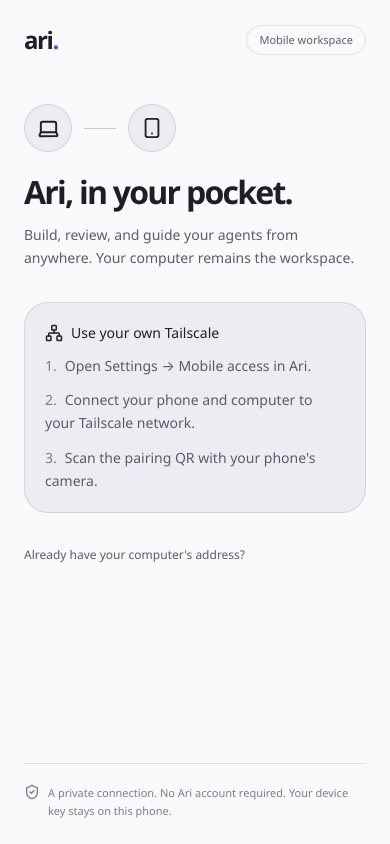
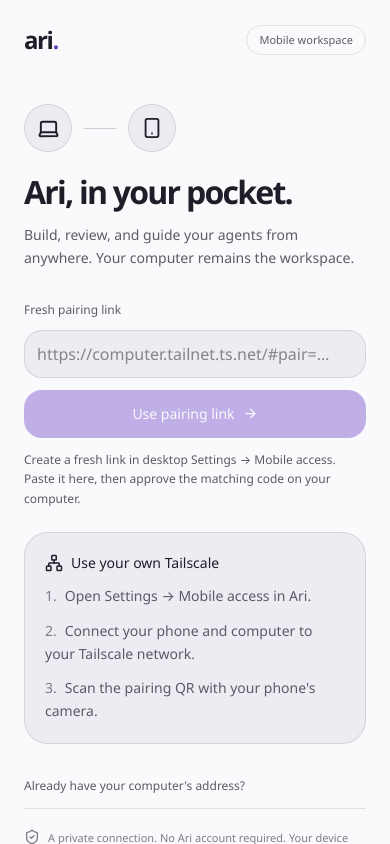
Before and after one commit to j35dev/Ari, a React (Vite) app in the folder apps/mobile/: page / in a window 390 px wide. Built offline with nearby package versions, Linux system fonts and the light colour scheme.

Commit message:
fix(ui): pair the installed mobile app without leaving it

```diff
--- a/apps/mobile/src/App.tsx
+++ b/apps/mobile/src/App.tsx
@@ -42,7 +42,7 @@ export function App(): ReactNode {
     app.origin === null ||
     (invitation !== null && app.connection !== 'connected')
   ) {
-    return <PairScreen key={invitation} invitationId={invitation} />
+    return <PairScreen key={invitation} invitationId={invitation} onInvitation={setInvitation} />
   }
   return <AppShell />
 }
--- a/apps/mobile/src/features/pair/PairScreen.tsx
+++ b/apps/mobile/src/features/pair/PairScreen.tsx
@@ -4,14 +4,25 @@ import { useApp } from '../../lib/app-state'
 import { IS_CONNECT_BUILD } from '../../lib/connect'
 
 /** Pairing is a deliberate desktop approval with the same confirmation code on both screens. */
-export function PairScreen({ invitationId }: { invitationId: string | null }): ReactNode {
+export function PairScreen({
+  invitationId,
+  onInvitation,
+}: {
+  invitationId: string | null
+  onInvitation: (invitationId: string) => void
+}): ReactNode {
   const app = useApp()
+  const installed =
+    window.matchMedia?.('(display-mode: standalone)').matches === true ||
+    (navigator as Navigator & { standalone?: boolean }).standalone === true
   const revoked = app.connection === 'revoked'
   const missingDevice = app.connection === 'unknown-device'
   const recovering = revoked || missingDevice
   const [name, setName] = useState(
     /iPhone|iPad/.test(navigator.userAgent)
-      ? 'My iPhone'
+      ? installed
+        ? 'My iPhone app'
+        : 'My iPhone'
       : navigator.userAgent.includes('Android')
         ? 'My Android'
         : 'My browser',
@@ -19,6 +30,7 @@ export function PairScreen({ invitationId }: { invitationId: string | null }): R
   const [busy, setBusy] = useState(false)
   const [failure, setFailure] = useState<string | null>(null)
   const [address, setAddress] = useState('')
+  const [link, setLink] = useState('')
   async function pair(): Promise<void> {
     if (invitationId === null || busy) return
     setBusy(true)
@@ -48,6 +60,27 @@ export function PairScreen({ invitationId }: { invitationId: string | null }): R
       )
     }
   }
+  function useLink(): void {
+    setFailure(null)
+    try {
+      const url = new URL(link.trim())
+      if (url.protocol !== 'https:' || url.username || url.password)
+        throw new Error('Use the full HTTPS pairing link from desktop Mobile access settings.')
+      if (url.origin !== location.origin)
+        throw new Error(
+          'This link belongs to another address. Use a pairing link for this Ari app’s computer.',
+        )
+      const invitation = new URLSearchParams(url.hash.slice(1)).get('pair')
+      if (!invitation?.trim())
+        throw new Error(
+          'This address has no pairing code. Copy a fresh pairing link from your computer.',
+        )
+      setLink('')
+      onInvitation(invitation)
+    } catch (error) {
+      setFailure(error instanceof Error ? error.message : 'Enter a fresh pairing link.')
+    }
+  }
   return (
     <div className="mobile-shell overflow-y-auto px-6 pb-[max(1.5rem,env(safe-area-inset-bottom))] pt-[max(1.5rem,env(safe-area-inset-top))]">
       <header className="flex items-center justify-between">
@@ -74,7 +107,9 @@ export function PairScreen({ invitationId }: { invitationId: string | null }): R
               ? 'Pair this phone again.'
               : 'Reconnect this phone.'
             : invitationId === null
-              ? 'Ari, in your pocket.'
+              ? installed
+                ? 'Connect this app.'
+                : 'Ari, in your pocket.'
               : 'Make this phone yours.'}
         </h1>
         <p className="mt-3 text-sm leading-relaxed text-fg-muted">
@@ -85,7 +120,9 @@ export function PairScreen({ invitationId }: { invitationId: string | null }): R
                 ? 'This phone’s access was revoked. Scan a fresh pairing QR in desktop Settings → Mobile access, then approve this phone again. Retrying the old connection cannot restore access.'
                 : 'Your computer no longer recognizes this phone. Scan a fresh pairing QR in desktop Settings → Mobile access, then approve this phone again.'
             : invitationId === null
-              ? 'Build, review, and guide your agents from anywhere. Your computer remains the workspace.'
+              ? installed
+                ? 'On iPhone, this Home Screen app has its own secure storage. Pair it once here, even if Safari is already connected. Future launches reconnect automatically.'
+                : 'Build, review, and guide your agents from anywhere. Your computer remains the workspace.'
               : 'Give this phone a name. Confirm the matching code in Ari on your computer, then choose the projects it can access.'}
         </p>
       </div>
@@ -129,10 +166,43 @@ export function PairScreen({ invitationId }: { invitationId: string | null }): R
         </section>
       ) : (
         <>
+          <form
+            className="mb-6 space-y-3"
+            onSubmit={(event) => {
+              event.preventDefault()
+              useLink()
+            }}
+          >
+            <label htmlFor="pairing-link" className="block text-xs text-fg-muted">
+              Fresh pairing link
+            </label>
+            <input
+              id="pairing-link"
+              type="url"
+              value={link}
+              onChange={(event) => setLink(event.target.value)}
+              placeholder="https://computer.tailnet.ts.net/#pair=…"
+              autoCapitalize="none"
+              autoCorrect="off"
+              spellCheck={false}
+              className="min-h-12 w-full rounded-xl border border-border bg-surface-1 px-3 text-base"
+            />
+            <button type="submit" className="primary-button w-full" disabled={!link.trim()}>
+              Use pairing link <ArrowRight size={15} />
+            </button>
+            <p className="text-xs leading-relaxed text-fg-muted">
+              Create a fresh link in desktop Settings → Mobile access. Paste it here, then approve
+              the matching code on your computer.
+            </p>
+          </form>
           <section className="rounded-2xl border border-border bg-surface-1 p-5">
             <div className="mb-3 flex items-center gap-2 text-sm font-medium">
               <Network size={18} />
-              {IS_CONNECT_BUILD ? 'Approve this phone on your desktop' : 'Use your own Tailscale'}
+              {installed
+                ? 'Keep setup in this app'
+                : IS_CONNECT_BUILD
+                  ? 'Approve this phone on your desktop'
+                  : 'Use your own Tailscale'}
             </div>
             <ol className="space-y-3 text-sm leading-relaxed text-fg-muted">
               <li>
@@ -145,12 +215,14 @@ export function PairScreen({ invitationId }: { invitationId: string | null }): R
                   : 'Connect your phone and computer to your Tailscale network.'}
               </li>
               <li>
-                <span className="mr-2 text-fg-subtle">3.</span>Scan the pairing QR with your phone's
-                camera.
+                <span className="mr-2 text-fg-subtle">3.</span>
+                {installed
+                  ? 'Copy the pairing link and paste it above. Opening the QR in Safari pairs Safari instead of this app.'
+                  : "Scan the pairing QR with your phone's camera."}
               </li>
             </ol>
           </section>
-          {!IS_CONNECT_BUILD && (
+          {!IS_CONNECT_BUILD && !installed && (
             <details className="mt-5">
               <summary className="flex min-h-11 cursor-pointer items-center text-xs text-fg-muted">
                 Already have your computer's address?
```
Also changed, not shown: 1 other file (tests, documents, lock files or other folders).
